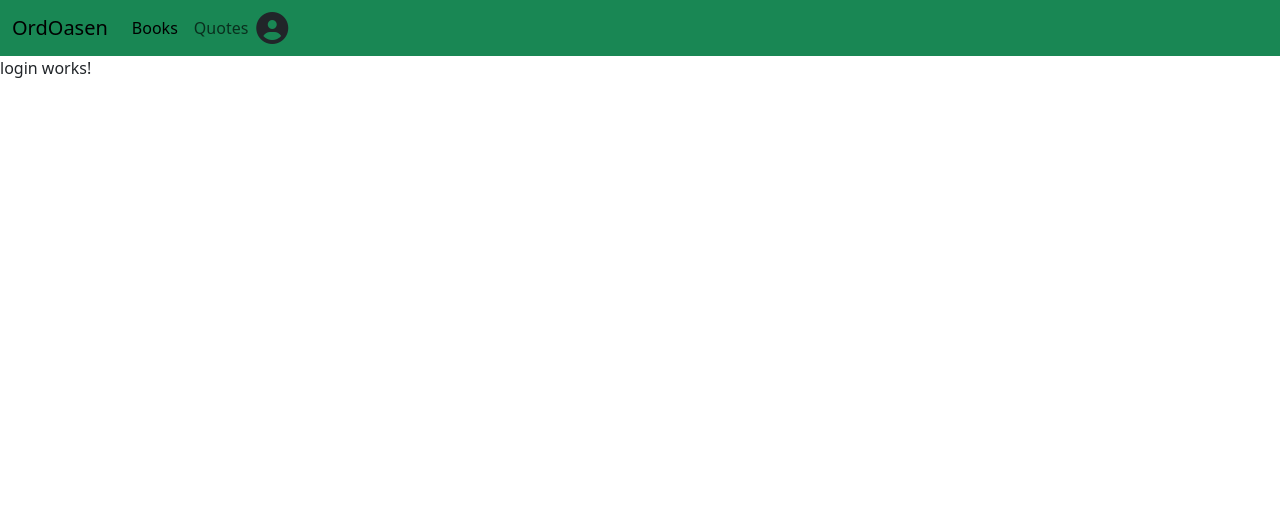
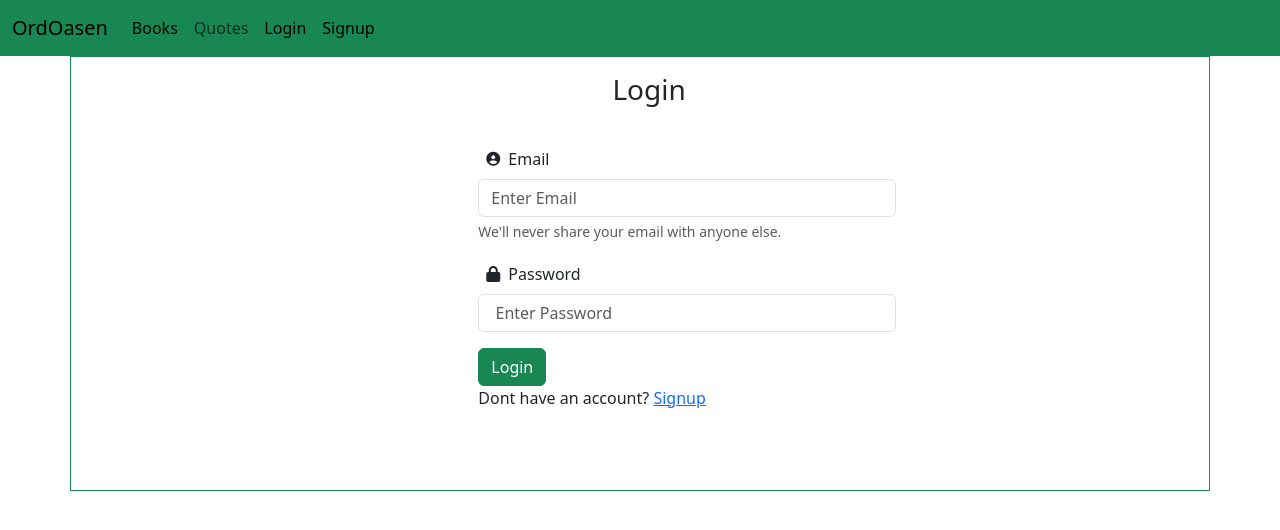
Before and after one commit to SallyResch/QuotesAndBookUI, an Angular app: page /users/login in a window 1280 px wide. Shown: the top 530 px of the page. Built offline with nearby package versions, Linux system fonts and the light colour scheme.

Commit message:
made login and signup looking nice

```diff
--- a/src/app/app.component.html
+++ b/src/app/app.component.html
@@ -14,7 +14,17 @@
         </li>
 
       </ul>
-      <span class="fa-solid fa-circle-user fa-2xl"></span>
+
+      <div class="collapse navbar-collapse" id="navbarNav">
+        <ul class="navbar-nav">
+      <li class="nav-item">
+        <a class="nav-link active" aria-current="page" routerLink="users/login">Login</a>
+      </li>
+      <li class="nav-item">
+        <a class="nav-link active" aria-current="page" routerLink="users/sign-up">Signup</a>
+      </li>
+    </ul>
+      </div>
     </div>
 
   </div>
--- a/src/app/components/users/login/login.component.html
+++ b/src/app/components/users/login/login.component.html
@@ -1 +1,27 @@
-<p>login works!</p>
+
+<div class="container border border-success pb-5">
+    <div class="row">
+        <div class="offset-md-2 col-lg-5 col-md-7 offset-lg-4 offset-md-3">
+            <div class="panel-heading">
+                <h3 class="pt-3 pb-3 offset-md-2 col-lg-5 col-md-7 offset-lg-4 offset-md-3 font weight-bold">Login</h3>
+            </div>
+            <div class="panel-body p-3">
+            <form>
+                <div class="mb-3">
+                    <span class="fa-solid fa-circle-user fa-sm p-2"> </span>
+                    <label for="exampleInputEmail1" class="form-label font-weight">Email</label>
+                    <input type="email" class="form-control" id="exampleInputEmail1" aria-describedby="emailHelp" placeholder="Enter Email">
+                    <div id="emailHelp" class="form-text">We'll never share your email with anyone else.</div>
+                </div>
+                <div class="mb-3">
+                    <i class="fa-solid fa-lock p-2"></i>
+                    <label for="exampleInputPassword1" class="form-label">Password</label>
+                    <input type="password" class="form-control" id="exampleInputPassword1" placeholder=" Enter Password">
+                </div>
+                <button type="submit" class="btn btn-success">Login</button>
+            </form>
+            <p>Dont have an account? <a routerLink="/users/sign-up">Signup</a>  </p>
+        </div>
+        </div>
+    </div>
+</div>
--- a/src/app/components/users/sign-up/sign-up.component.html
+++ b/src/app/components/users/sign-up/sign-up.component.html
@@ -1 +1,22 @@
-<p>sign-up works!</p>
+<div class="container border border-success pb-5">
+    <div class="row">
+        <div class="offset-md-2 col-lg-5 col-md-7 offset-lg-4 offset-md-3">
+            <div class="panel-heading">
+                <h3 class="pt-3 pb-3 offset-md-2 col-lg-5 col-md-7 offset-lg-4 offset-md-3 font weight-bold">Signup</h3>
+            </div>
+
+            <form>
+                <div class="mb-3">
+                    <label for="exampleInputEmail1" class="form-label">Email address</label>
+                    <input type="email" class="form-control" id="exampleInputEmail1" aria-describedby="emailHelp" placeholder="Email">
+                    <div id="emailHelp" class="form-text">We'll never share your email with anyone else.</div>
+                </div>
+                <div class="mb-3">
+                    <label for="exampleInputPassword1" class="form-label">Password</label>
+                    <input type="password" class="form-control" id="exampleInputPassword1" placeholder="Password">
+                </div>
+                <button type="submit" class="btn btn-success">Sign up</button>
+            </form>
+        </div>
+    </div>
+</div>
```
